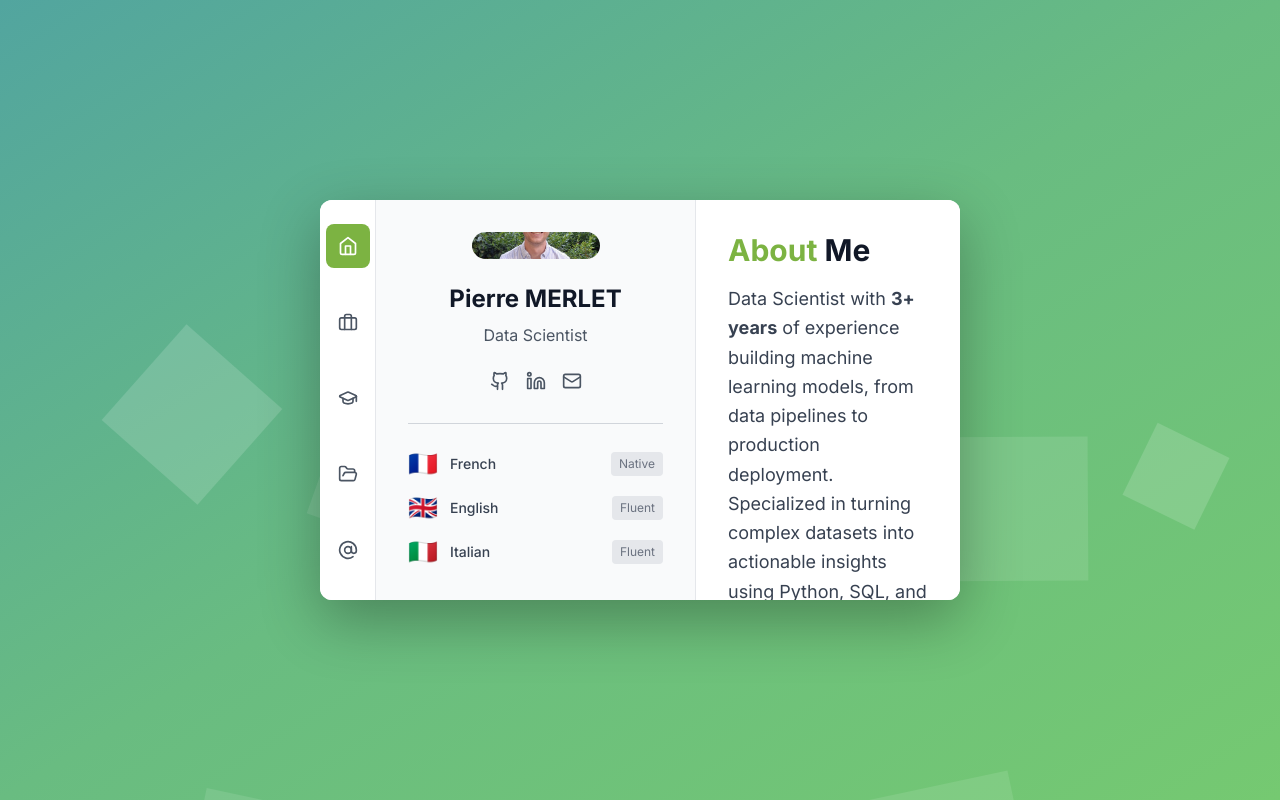
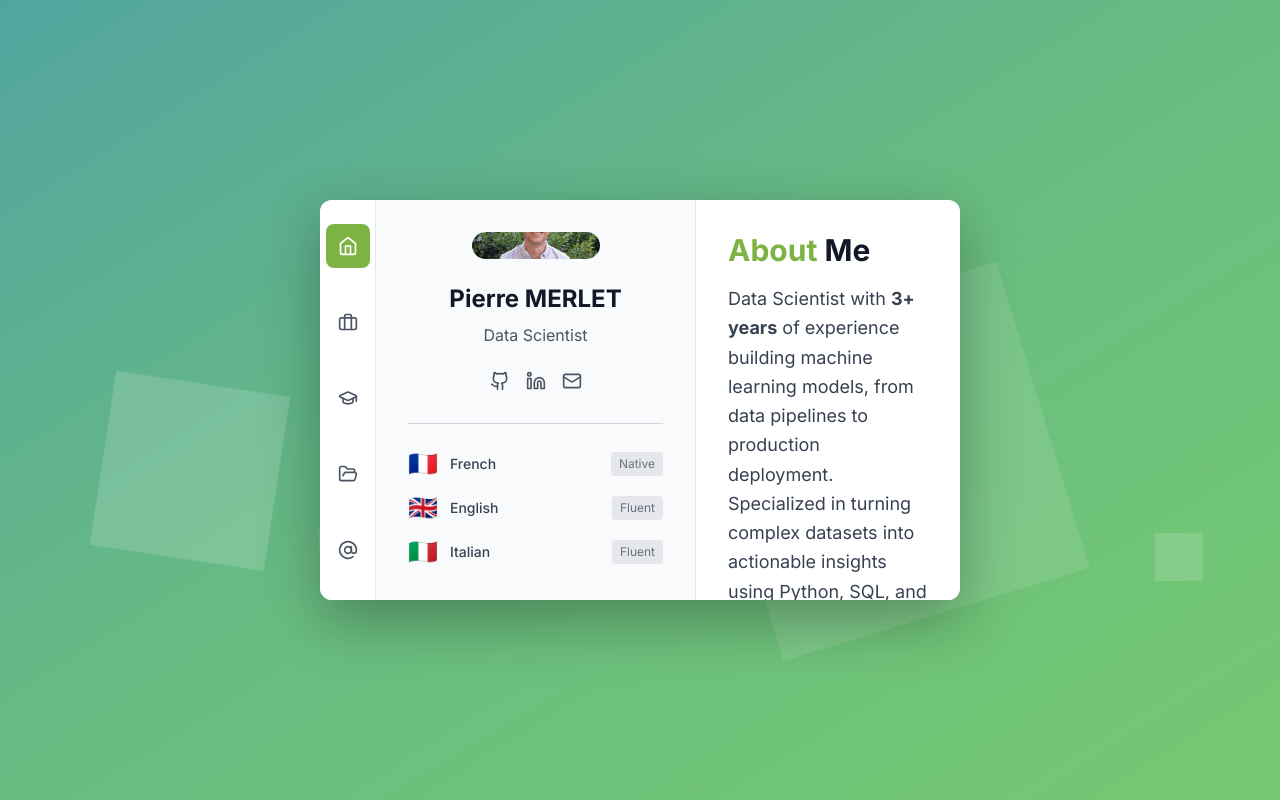
Before and after one commit to PierreMrt/nextjs-portfolio, a Next.js app: page / in a window 1280 px wide. Built offline with nearby package versions, Linux system fonts and the light colour scheme.

Commit message:
animated background

```diff
--- a/components/AnimatedBackground.tsx
+++ b/components/AnimatedBackground.tsx
@@ -9,19 +9,20 @@ export default function AnimatedBackground() {
         to-[#75c971]
       "
     >
-      {/* Floating squares that move up and rotate */}
-      <div className="absolute w-32 h-32 bg-white/15 blur-s animate-float-up-1 bottom-0 left-[10%] rotate-12"></div>
-      <div className="absolute w-24 h-24 bg-white/10 blur-s animate-float-up-2 bottom-0 left-[25%] -rotate-6"></div>
-      <div className="absolute w-40 h-40 bg-white/12 blur-s animate-float-up-3 bottom-0 left-[45%] rotate-45"></div>
-      <div className="absolute w-28 h-28 bg-white/15 blur-s animate-float-up-4 bottom-0 right-[30%] -rotate-12"></div>
-      <div className="absolute w-36 h-36 bg-white/10 blur-s animate-float-up-5 bottom-0 right-[15%] rotate-6"></div>
-      <div className="absolute w-20 h-20 bg-white/15 blur-s animate-float-up-6 bottom-0 right-[5%] -rotate-45"></div>
+      {/* Big, medium, small – all mixed */}
+      <div className="absolute w-44 h-44 bg-white/15 blur-s animate-float-up-1 bottom-0 left-[8%] rotate-12"></div>
+      <div className="absolute w-16 h-16 bg-white/10 blur-s animate-float-up-2 bottom-0 left-[25%] -rotate-6"></div>
+      <div className="absolute w-56 h-56 bg-white/12 blur-s animate-float-up-3 bottom-0 left-[48%] rotate-45"></div>
+      <div className="absolute w-24 h-24 bg-white/15 blur-s animate-float-up-4 bottom-0 right-[32%] -rotate-12"></div>
+      <div className="absolute w-80 h-80 bg-white/10 blur-s animate-float-up-5 bottom-0 right-[18%] rotate-6"></div>
+      <div className="absolute w-12 h-12 bg-white/15 blur-s animate-float-up-6 bottom-0 right-[6%] -rotate-45"></div>
 
-      {/* Additional squares for continuous effect */}
-      <div className="absolute w-32 h-32 bg-white/10 blur-s animate-float-up-1 -bottom-32 left-[15%] rotate-12 animation-delay-8000"></div>
-      <div className="absolute w-28 h-28 bg-white/15 blur-s animate-float-up-2 -bottom-32 left-[35%] -rotate-6 animation-delay-10000"></div>
-      <div className="absolute w-24 h-24 bg-white/12 blur-s animate-float-up-3 -bottom-32 right-[40%] rotate-45 animation-delay-12000"></div>
-      <div className="absolute w-36 h-36 bg-white/10 blur-s animate-float-up-4 -bottom-32 right-[20%] -rotate-12 animation-delay-14000"></div>
+      {/* Additional squares for continuous effect (same sizes, different positions & delays) */}
+      <div className="absolute w-44 h-44 bg-white/10 blur-s animate-float-up-1 -bottom-32 left-[15%] rotate-12 animation-delay-8000 opacity-0"></div>
+      <div className="absolute w-20 h-20 bg-white/15 blur-s animate-float-up-2 -bottom-32 left-[35%] -rotate-6 animation-delay-10000 opacity-0"></div>
+      <div className="absolute w-28 h-28 bg-white/12 blur-s animate-float-up-3 -bottom-32 right-[40%] rotate-45 animation-delay-12000 opacity-0"></div>
+      <div className="absolute w-52 h-52 bg-white/10 blur-s animate-float-up-4 -bottom-32 right-[20%] -rotate-12 animation-delay-14000 opacity-0"></div>
+
     </div>
   )
 }
--- a/tailwind.config.ts
+++ b/tailwind.config.ts
@@ -25,12 +25,12 @@ const config: Config = {
         },
       },
       animation: {
-        'float-up-1': 'floatUp 15s linear infinite',
-        'float-up-2': 'floatUp 18s linear infinite',
-        'float-up-3': 'floatUp 20s linear infinite',
-        'float-up-4': 'floatUp 16s linear infinite',
-        'float-up-5': 'floatUp 22s linear infinite',
-        'float-up-6': 'floatUp 17s linear infinite',
+        'float-up-1': 'floatUp 20s linear infinite',
+        'float-up-2': 'floatUp 23s linear infinite',
+        'float-up-3': 'floatUp 25s linear infinite',
+        'float-up-4': 'floatUp 21s linear infinite',
+        'float-up-5': 'floatUp 27s linear infinite',
+        'float-up-6': 'floatUp 22s linear infinite',
       },
       keyframes: {
         floatUp: {
```
